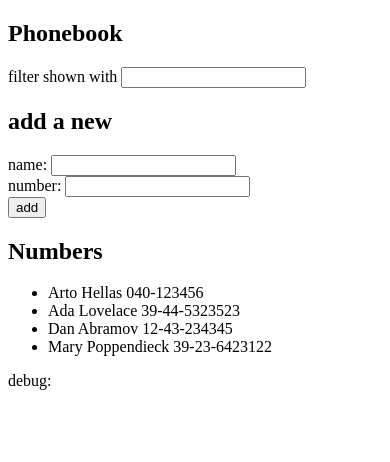
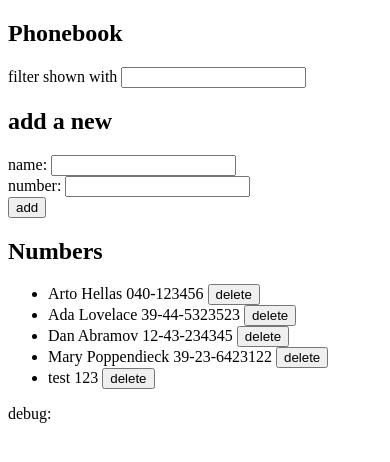
Before and after one commit to PlatinumFoxTail/fullstackopen, a React (Vite) app in the folder part2/phonebook/: page / in a window 390 px wide. Shown: the top 462 px of the page. Built offline with nearby package versions, Linux system fonts and the light colour scheme; data requests are answered from the project's data file.

Commit message:
submit 2.14: The Phonebook step 9

```diff
--- a/part2/phonebook/db.json
+++ b/part2/phonebook/db.json
@@ -1,5 +1,5 @@
 {
-    "persons":[
+  "persons": [
     {
       "name": "Arto Hellas",
       "number": "040-123456",
@@ -19,6 +19,11 @@
       "name": "Mary Poppendieck",
       "number": "39-23-6423122",
       "id": "4"
+    },
+    {
+      "id": "5",
+      "name": "test",
+      "number": "123"
     }
   ]
 }
--- a/part2/phonebook/src/App.jsx
+++ b/part2/phonebook/src/App.jsx
@@ -8,10 +8,10 @@ import personService from './services/persons'
 
 const App = () => {
   const [persons, setPersons] = useState([
-    { name: 'Arto Hellas', number: '040-123456', id: 1 },
+    /*{ name: 'Arto Hellas', number: '040-123456', id: 1 },
     { name: 'Ada Lovelace', number: '39-44-5323523', id: 2 },
     { name: 'Dan Abramov', number: '12-43-234345', id: 3 },
-    { name: 'Mary Poppendieck', number: '39-23-6423122', id: 4 }
+    { name: 'Mary Poppendieck', number: '39-23-6423122', id: 4 }*/
   ])
 
   //filtered names set to person array
@@ -31,7 +31,8 @@ const App = () => {
     const personObject = {
       name: newName,
       number: newNumber,
-      id: persons.length + 1,
+      //setting id to string, because dummy values' ids keeps on insiting being string despite of manual schange in db.json
+      id: (persons.length + 1).toString()
     }
 
     /* some() method tests if at least one element in the persons
@@ -46,6 +47,21 @@ const App = () => {
         .create(personObject)
         .then(response => {
           setPersons(persons.concat(response.data));
+        })
+    }
+  }
+  //delteing a person obeject
+  const delPersonobject = (id) => {
+    const person = persons.find(person => person.id === id)
+    //window.confirm method displaying a dialog box
+    if (window.confirm(`Delete ${person.name} ?`)) {
+      personService
+        .del(id)
+        .then(response => {
+          //updating persons array (in App.jsx) by removing the person object deleted
+          setPersons(persons.filter(p => p.id !== id))
+          //updating filteredNames (in browser) by removing the person object deleted
+          setFilteredNames(filteredNames.filter(p => p.id !== id))
         })
     }
   }
@@ -67,7 +83,7 @@ const App = () => {
       <h2>Numbers</h2>
       <ul>
         {filteredNames.map(person =>
-          <Persons key={person.name} person={person} />
+          <Persons key={person.name} person={person} delPersonobject={delPersonobject} />
         )}
       </ul>
 
--- a/part2/phonebook/src/components/persons.jsx
+++ b/part2/phonebook/src/components/persons.jsx
@@ -1,7 +1,13 @@
-const Persons = ({ person }) => {
-    return (
-      <li>{person.name} {person.number}</li>
-    )
+const Persons = ({ person, delPersonobject }) => {
+  const handleDel = (event) => {
+    event.preventDefault()
+    console.log(person.id)
+    delPersonobject(person.id)
   }
 
-  export default Persons
+  return (
+    <li>{person.name} {person.number} <button type="button" onClick={handleDel}>delete</button> </li>
+  )
+}
+
+export default Persons
--- a/part2/phonebook/src/services/persons.jsx
+++ b/part2/phonebook/src/services/persons.jsx
@@ -13,8 +13,13 @@ const update = (id, newObject) => {
   return axios.put(`${baseUrl}/${id}`, newObject)
 }
 
+const del = (id) => {
+    return axios.delete(`${baseUrl}/${id}`)
+  }
+
 export default {
   getAll: getAll,
   create: create,
-  update: update
+  update: update,
+  del: del
 }
```
Lines whose indentation alone changed are shown as unchanged.
